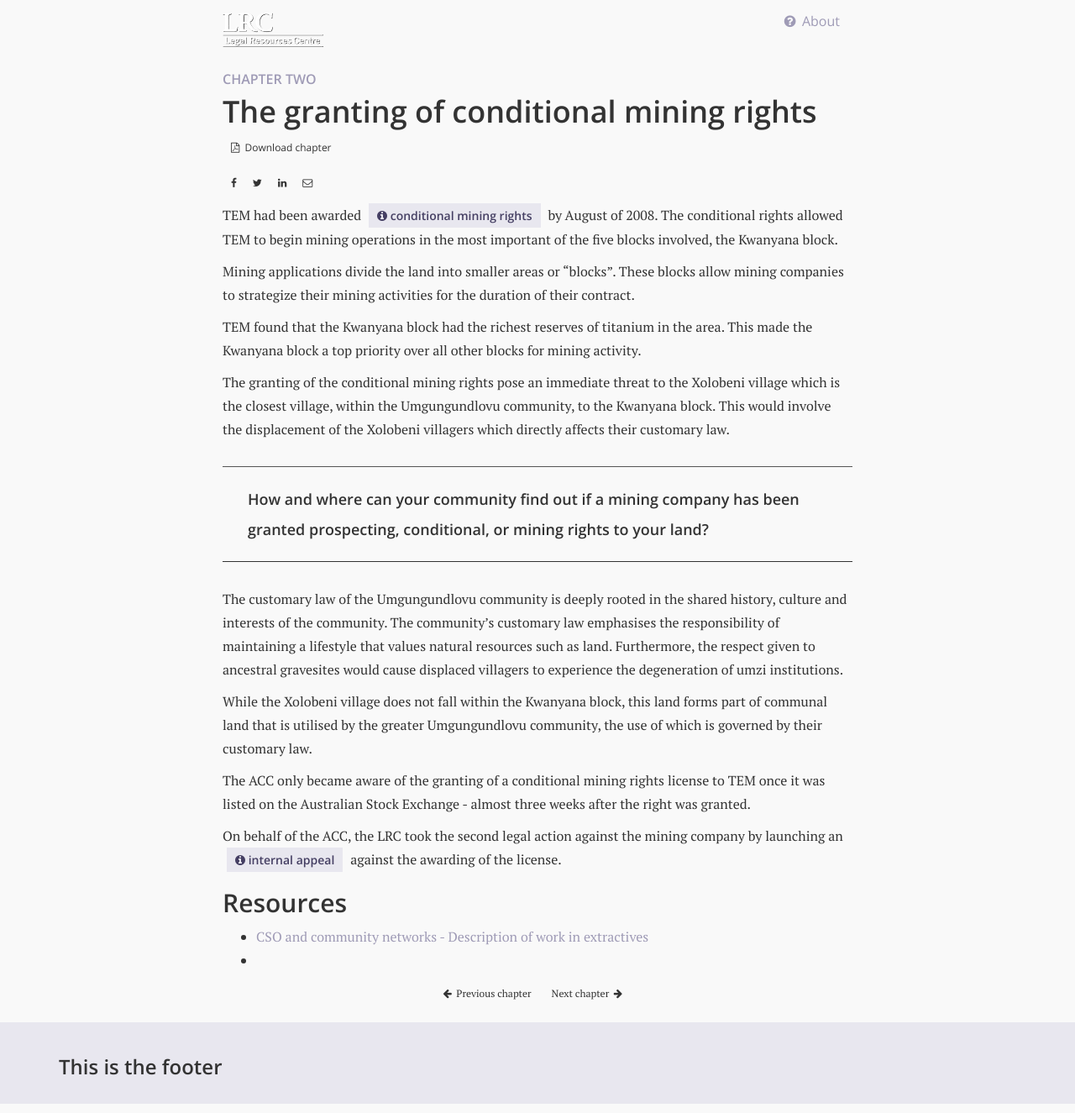
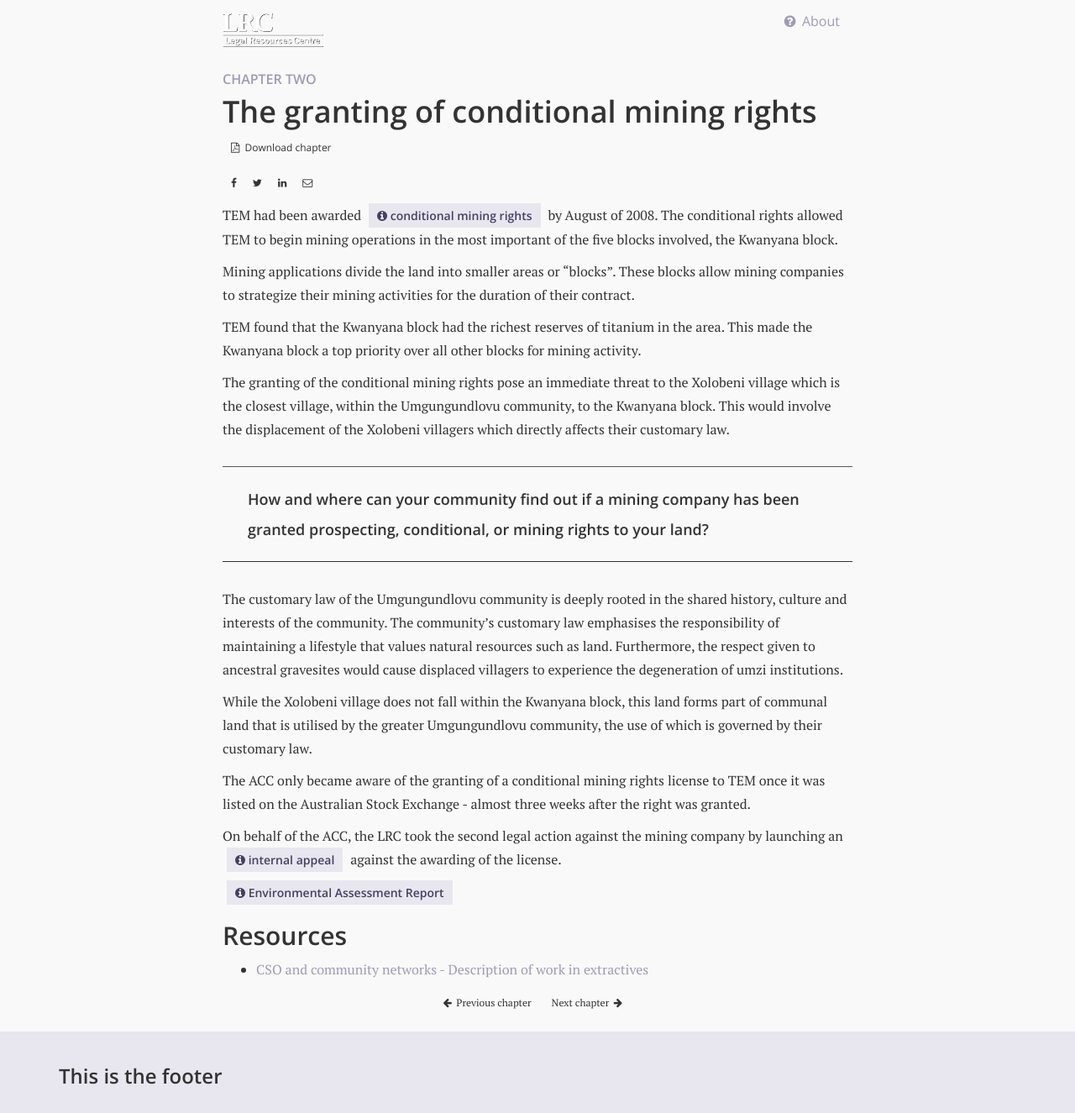
Before and after one commit to OpenUpSA/lrc-extractives, a Jekyll site: the page built from _chapters/2.granting-conditional-mining-rights.md, in a window 1280 px wide. Shown: the whole page at 84% size. Built offline with Jekyll 4.4.1, drawn with Linux system fonts in a browser that asks for light colours; nearby versions of some CDN libraries; some of the changed lines change nothing that is shown.

Commit message:
chapter 2 extra content

```diff
--- a/_chapters/2.granting-conditional-mining-rights.md
+++ b/_chapters/2.granting-conditional-mining-rights.md
@@ -34,12 +34,37 @@
 On behalf of the ACC, the LRC took the second legal action against the mining company by launching an  <a class="info-link" data-toggle="collapse" href="#internal-appeal" aria-expanded="false" aria-controls="internal-appeal"><i class="fa fa-info-circle" aria-hidden="true"></i> internal appeal</a> against the awarding of the license.
 
 <div class="edu-segment collapse" id="internal-appeal">
-<p class="edu-title">What is an Internal Appeal?</p>
-This includes (1) a definition of what an internal appeal is, (2) how, where and to whom an internal appeal is launched, (3) requirements and criteria for launching an internal appeal, (4) how to obtain the documentation upon which your internal appeal is based, (5) relevant legal arguments used in an internal appeal of this nature, (6) how and where to track results of your internal appeal, and (7) where can communities look for extra information concerning this matter (resources).
+	<div class="edu-title">What is an Internal Appeal?</div>
+	<p>This includes (1) a definition of what an internal appeal is, (2) how, where and to whom an internal appeal is launched, (3) requirements and criteria for launching an internal appeal, (4) how to obtain the documentation upon which your internal appeal is based, (5) relevant legal arguments used in an internal appeal of this nature, (6) how and where to track results of your internal appeal, and (7) where can communities look for extra information concerning this matter (resources).</p>
 
-<a class="close-link" data-toggle="collapse" href="#internal-appeal" aria-expanded="false" aria-controls="internal-appeal"><i class="fa fa-times-circle" aria-hidden="true"></i> Close</a>
+	<div>
+		<a class="close-link" data-toggle="collapse" href="#internal-appeal" aria-expanded="false" aria-controls="internal-appeal"><i class="fa fa-times-circle" aria-hidden="true"></i> Close</a>
+	</div>
+
+</div>
+
+
+<a class="info-link" data-toggle="collapse" href="#eia" aria-expanded="false" aria-controls="eia"><i class="fa fa-info-circle" aria-hidden="true"></i> Environmental Assessment Report</a>
+
+<div class="edu-segment collapse" id="eia">
+	<div class="edu-title">Environmental Assessment Report</div>
+	<p>The EIA has 2 components: a scoping report and an Impact assessment. The scoping report must:</p>
+	<ol type="a">
+		<li>describe the methodology applied to conduct scoping;</li>
+		<li>describe the existing status of the environment prior to the mining operation;</li>
+		<li>identify and describe the anticipated environmental, social and cultural impacts, including the cumulative effects, where applicable;</li>
+		<li>identify and describe reasonable land use or development alternatives to the proposed operation, alternative means of carrying out the proposed operation and the consequences of not proceeding with the proposed operation;</li>
+		<li>describe the most appropriate procedure to plan and develop the proposed mining operation;</li>
+		<li>describe the process of engagement of identified interested and affected persons, including their views and concerns; and</li>
+		<li>describe the nature and extent of further investigations required in the environmental impact assessment report.</li>
+	</ol>
+	<p>There is first a draft scoping report – community can insist on giving the opportunity to comment. There is sometimes a scoping meeting with affected parties but it is not a requirement.</p>
+	<p>Then they proceed to a status quo report and a draft EIA – for comments.</p>
+	<p>Then final EIA.</p>
+	<div>
+		<a class="close-link" data-toggle="collapse" href="#eia" aria-expanded="false" aria-controls="eia"><i class="fa fa-times-circle" aria-hidden="true"></i> Close</a>
+	</div>
 </div>
 
 ## Resources
 - [CSO and community networks - Description of work in extractives](/resources/CSOs-community-networks.pdf)
--
```
